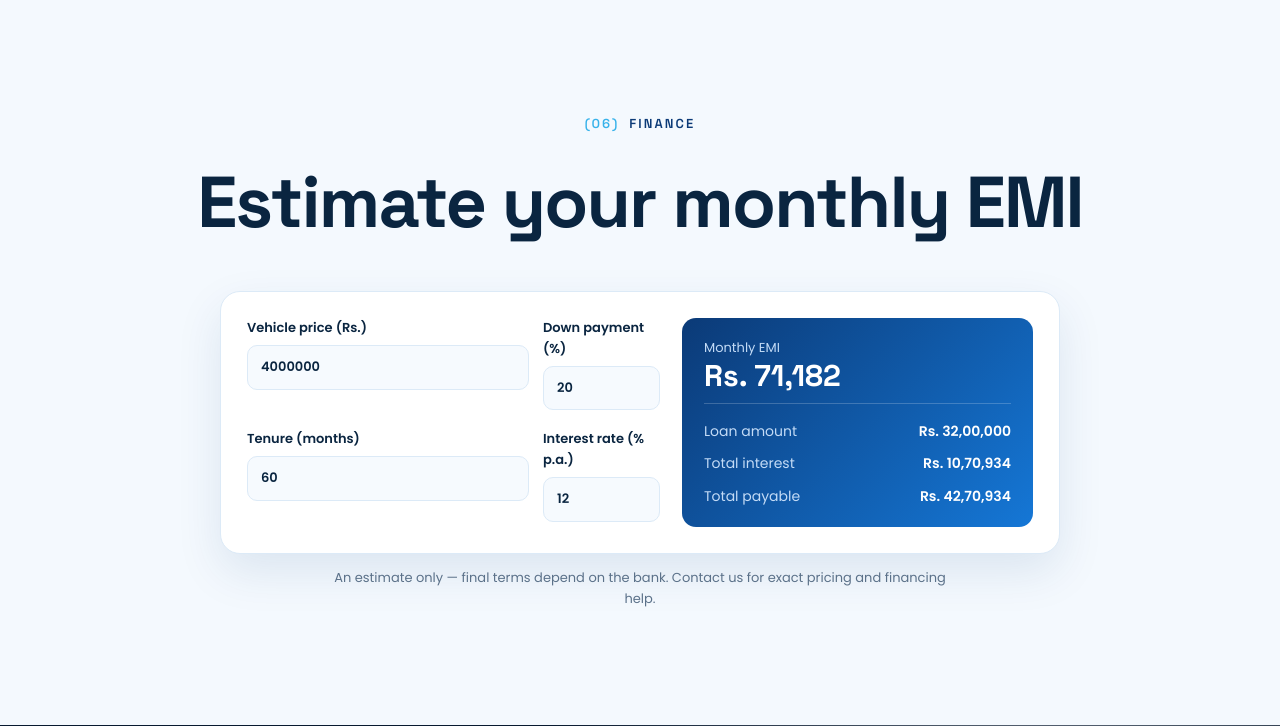
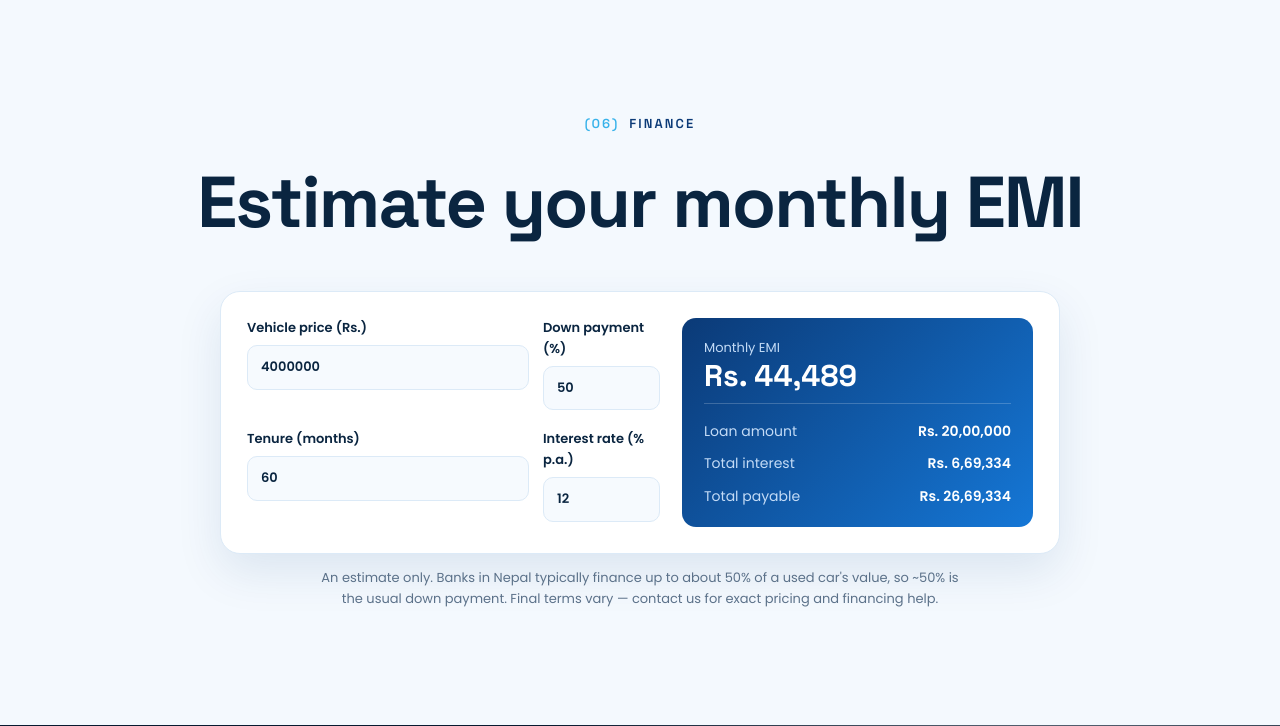
Before and after one commit to sasam17/shreya-auto-enterprises, a Flask app: page /car/1 in a window 1280 px wide. Shown: the part 4993-5719 px from the top of the page. Run offline with Flask 3, Linux system fonts and the light colour scheme; some libraries are stand-ins or nearby versions.

Commit message:
EMI calculator: default to 50% down payment (realistic for Nepal used-car loans)
Banks in Nepal typically finance up to ~50% of a used car's value, so the
default down payment is now 50% (was 20%), with a note explaining it. Applies
to the home and car-page calculators.

Co-Authored-By: Claude Opus 4.8 <noreply@anthropic.com>

```diff
--- a/templates/car.html
+++ b/templates/car.html
@@ -222,7 +222,7 @@
         <div class="emi-card reveal-up" data-delay="2" id="emiCalc">
           <div class="emi-inputs">
             <label><span data-en="Vehicle price (Rs.)" data-np="गाडीको मूल्य (रु.)">Vehicle price (Rs.)</span><input type="number" id="emiPrice" value="4000000" min="0" step="50000" /></label>
-            <label><span data-en="Down payment (%)" data-np="अग्रिम भुक्तानी (%)">Down payment (%)</span><input type="number" id="emiDown" value="20" min="0" max="90" /></label>
+            <label><span data-en="Down payment (%)" data-np="अग्रिम भुक्तानी (%)">Down payment (%)</span><input type="number" id="emiDown" value="50" min="0" max="90" /></label>
             <label><span data-en="Tenure (months)" data-np="अवधि (महिना)">Tenure (months)</span><input type="number" id="emiMonths" value="60" min="12" max="84" step="6" /></label>
             <label><span data-en="Interest rate (% p.a.)" data-np="ब्याज दर (% वार्षिक)">Interest rate (% p.a.)</span><input type="number" id="emiRate" value="12" min="1" max="30" step="0.1" /></label>
           </div>
@@ -233,7 +233,7 @@
             <div class="emi-out__row"><span data-en="Total payable" data-np="कुल भुक्तानी">Total payable</span><b id="emiTotal">—</b></div>
           </div>
         </div>
-        <p class="emi-note reveal-up" data-en="An estimate only — final terms depend on the bank. Contact us for exact pricing and financing help." data-np="यो अनुमान मात्र हो — अन्तिम सर्त बैंकमा निर्भर हुन्छ। सही मूल्यका लागि सम्पर्क गर्नुहोस्।">An estimate only — final terms depend on the bank. Contact us for exact pricing.</p>
+        <p class="emi-note reveal-up" data-en="An estimate only. Banks in Nepal typically finance up to about 50% of a used car's value, so ~50% is the usual down payment. Final terms vary — contact us for exact pricing and financing help." data-np="यो अनुमान मात्र हो। नेपालमा बैंकहरूले प्रायः सेकेन्डह्यान्ड गाडीको करिब ५०% सम्म मात्र फाइनान्स गर्छन्, त्यसैले प्रायः ५०% अग्रिम भुक्तानी हुन्छ। अन्तिम सर्त फरक हुन सक्छ — सही मूल्यका लागि सम्पर्क गर्नुहोस्।">An estimate only. Banks in Nepal typically finance up to about 50% of a used car's value, so ~50% is the usual down payment. Final terms vary — contact us for exact pricing.</p>
       </div>
     </section>
 
--- a/templates/index.html
+++ b/templates/index.html
@@ -431,7 +431,7 @@
         <div class="emi-card reveal-up" data-delay="2" id="emiCalc">
           <div class="emi-inputs">
             <label><span data-en="Vehicle price (Rs.)" data-np="गाडीको मूल्य (रु.)">Vehicle price (Rs.)</span><input type="number" id="emiPrice" value="4000000" min="0" step="50000" /></label>
-            <label><span data-en="Down payment (%)" data-np="अग्रिम भुक्तानी (%)">Down payment (%)</span><input type="number" id="emiDown" value="20" min="0" max="90" /></label>
+            <label><span data-en="Down payment (%)" data-np="अग्रिम भुक्तानी (%)">Down payment (%)</span><input type="number" id="emiDown" value="50" min="0" max="90" /></label>
             <label><span data-en="Tenure (months)" data-np="अवधि (महिना)">Tenure (months)</span><input type="number" id="emiMonths" value="60" min="12" max="84" step="6" /></label>
             <label><span data-en="Interest rate (% p.a.)" data-np="ब्याज दर (% वार्षिक)">Interest rate (% p.a.)</span><input type="number" id="emiRate" value="12" min="1" max="30" step="0.1" /></label>
           </div>
@@ -442,7 +442,7 @@
             <div class="emi-out__row"><span data-en="Total payable" data-np="कुल भुक्तानी">Total payable</span><b id="emiTotal">—</b></div>
           </div>
         </div>
-        <p class="emi-note reveal-up" data-en="An estimate only — final terms depend on the bank. Contact us for exact pricing and financing help." data-np="यो अनुमान मात्र हो — सही मूल्यका लागि सम्पर्क गर्नुहोस्।">An estimate only — final terms depend on the bank. Contact us for exact pricing.</p>
+        <p class="emi-note reveal-up" data-en="An estimate only. Banks in Nepal typically finance up to about 50% of a used car's value, so ~50% is the usual down payment. Final terms vary — contact us for exact pricing." data-np="यो अनुमान मात्र हो। नेपालमा बैंकहरूले प्रायः सेकेन्डह्यान्ड गाडीको करिब ५०% सम्म मात्र फाइनान्स गर्छन्। सही मूल्यका लागि सम्पर्क गर्नुहोस्।">An estimate only. Banks in Nepal typically finance up to about 50% of a used car's value, so ~50% is the usual down payment. Final terms vary — contact us for exact pricing.</p>
       </div>
     </section>
 
```
